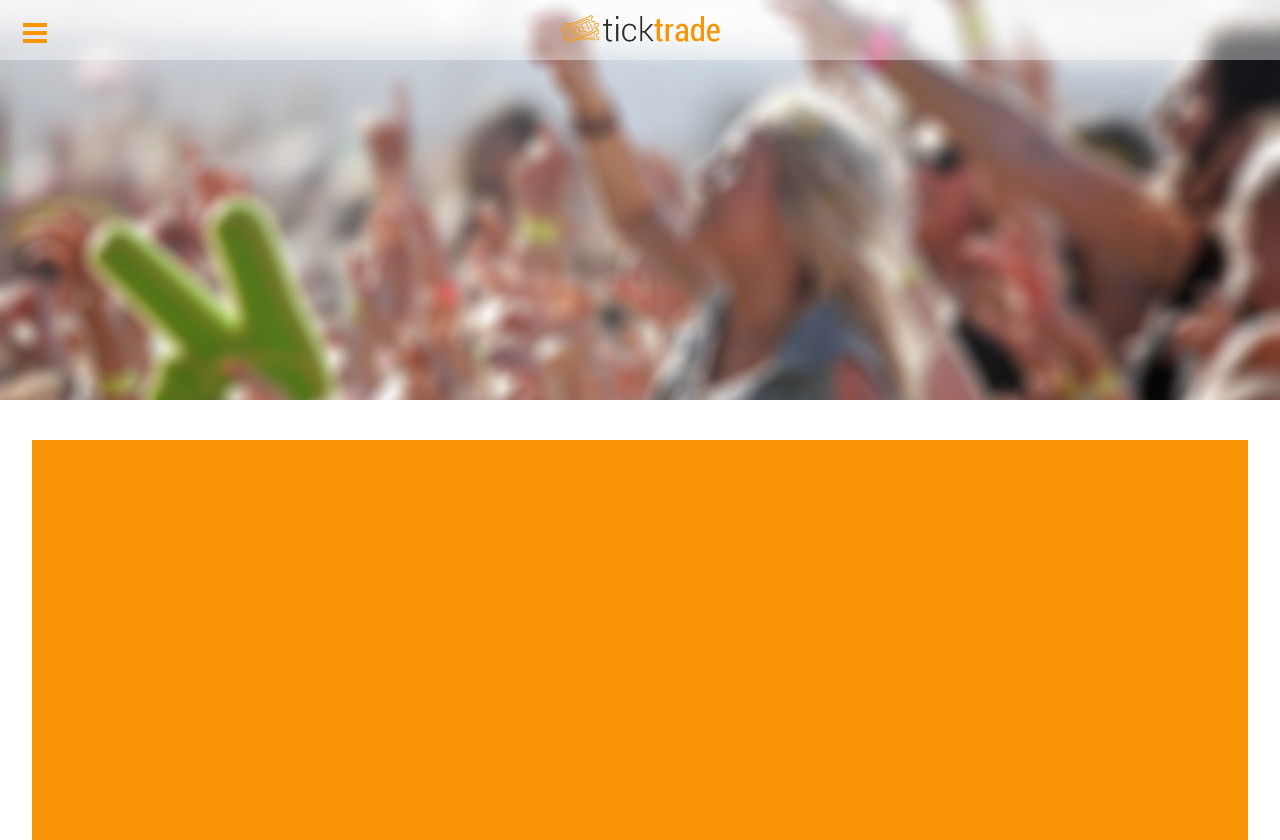
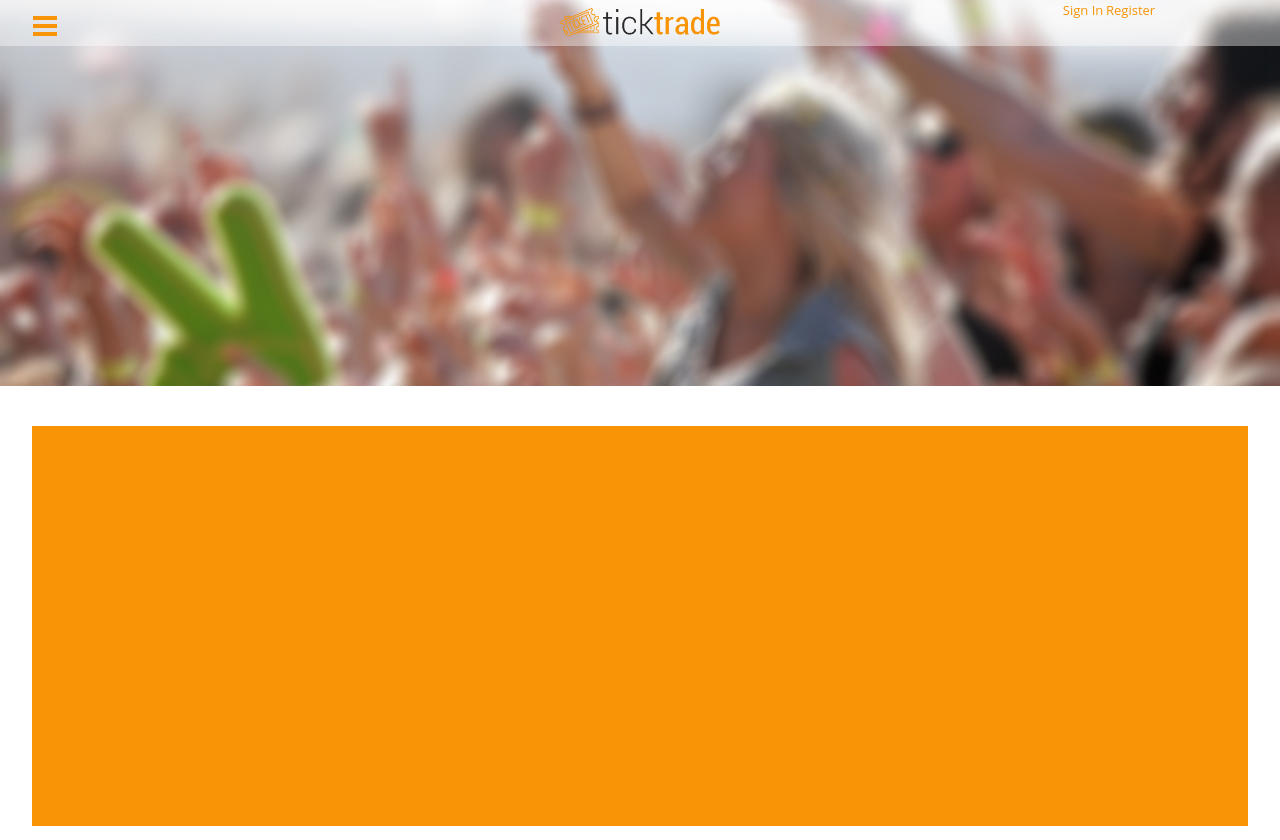
Before and after one commit to gileslauw/TicketsysteemFront, a plain HTML site: page src/index.html in a window 1280 px wide. Drawn offline with Linux system fonts and the light colour scheme.

Commit message:
begin semantic ui

```diff
--- a/src/index.html
+++ b/src/index.html
@@ -4,30 +4,44 @@
     <meta charset="UTF-8">
     <link rel="stylesheet" type="text/css" href="less/style.css"/>
     <link rel="stylesheet" type="text/css" href="less/navicoon.css"/>
+    <link rel="stylesheet" type="text/css" href="../lib/semantic-ui/semantic.min.css">
     <script src="../lib/jquery/jquery-2.1.4.min.js"></script>
+    <script src="../lib/semantic-ui/semantic.min.js"></script>
+
     <title></title>
 </head>
 <body>
  <header>
-    <div id="bovenbar">
+     <div class="ui grid" id="bovenbar">
+            <div class="column three wide computer three wide tablet two wide mobile">
                 <div class="hamburger">
                     <div></div>
                     <div></div>
                     <div></div>
                 </div>
+            </div>
+            <div class="column ten wide computer ten wide tablet ten wide mobile intmidden">
                 <img id="logo" src="images/logo.png">
             </div>
+            <div class="column three wide computer three wide tablet four wide mobile">
+                <ul class="menuright">
+                    <li><a href="#">Sign In</a></li>
+                    <li><a href="#">Register</a></li>
+                </ul>
+            </div>
+     </div>
+
      <div class="menu">
-
-
          <!-- Menu -->
          <ul>
-             <li><a href="#">About</a></li>
-             <li><a href="#">Blog</a></li>
-             <li><a href="#">Help</a></li>
+             <li><a href="#">Home</a></li>
+             <li><a href="#">Werking</a></li>
+             <li><a href="#">Tickets</a></li>
              <li><a href="#">Contact</a></li>
          </ul>
+
      </div>
+
  </header>
  <section id="wrapper">
 
--- a/src/js/menuopenen.js
+++ /dev/null
@@ -1,17 +0,0 @@
-/**
- * Created by giles on 20/11/2015.
- */
-var main = function() {
-    /* Push the body and the nav over by 285px over */
-    $('.hamburger').click(function() {
-
-        $('body').animate({
-            left: "285px"
-        }, 200);
-    });
-
-
-};
-
-
-$(document).ready(main);
--- a/src/less/navicoon.css
+++ b/src/less/navicoon.css
@@ -24,15 +24,15 @@
     height: 30px;
     padding: 3px;
     position: fixed;
-    left: 20px;
-    top: 20px;
+    left: 30px;
+    top: 13px;
 }
 .hamburger > div {
     background: #f89406;
     height: 4px;
     margin-bottom: 4px;
     float: left;
-    width: 100%;
+    width: 100%
 }
 .hamburger > div:nth-child(1), .hamburger > div:nth-child(3) {
     float: right;
--- a/src/less/style.less
+++ b/src/less/style.less
@@ -18,17 +18,18 @@ header{
 }
 
 #bovenbar{
-  width: 100%;
+
   height: 60px;
   background-color: rgba(255,255,255,0.4);
 }
 
 #logo{
   width: 160px;
-  margin-left: auto;
-  margin-right: auto;
-  padding-top: 15px;
-  display: block;
+  padding-top: 8px;
+}
+
+.intmidden{
+  text-align: center;
 }
 
 #wrapper{
@@ -74,3 +75,21 @@ header{
   text-decoration: none;
   text-transform: uppercase;
 }
+
+.menu a:hover{
+  color: @oranjekleur;
+}
+
+.menuright{
+  list-style: none;
+
+}
+.menuright li{
+  font-family: 'Open Sans', sans-serif;
+  display: inline;
+}
+.menuright a{
+  color: @oranjekleur;
+  text-decoration: none;
+  font-size: 13px;
+}
```
Also changed, not shown: src/less/style.css. Lines whose indentation alone changed are shown as unchanged.
